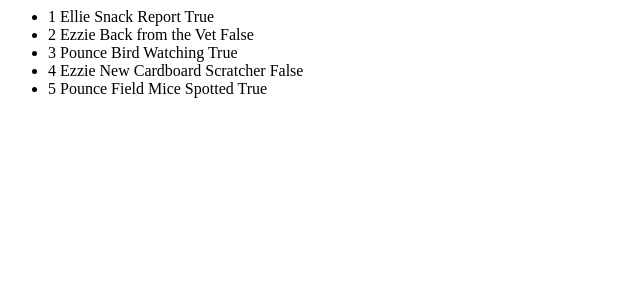
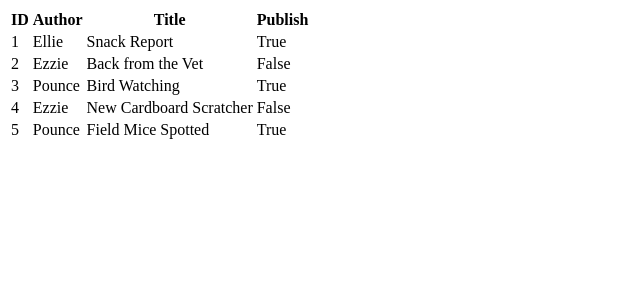
Before and after one commit to timkanke/django-listless, a Django app: template src/listapp/templates/listapp/partials/search-results.html in a window 1280 px wide. Shown: the top 300 px of the page, without its empty margins (0-640 px from the left). Run offline with Django 4.2, Linux system fonts and the light colour scheme; the template is opened without the code that fills it: values that come from a table or form of the project are taken from there, others are empty; data comes from the database, SQL or seed files in the repository; some libraries are stand-ins or nearby versions.

Commit message:
Added table

```diff
--- a/src/listapp/templates/listapp/partials/search-results.html
+++ b/src/listapp/templates/listapp/partials/search-results.html
@@ -1,13 +1,26 @@
 {% if results %}
+{% csrf_token %}
+<table class="table">
+    <thead>
+        <tr>
+            <th scope="col">ID</th>
+            <th scope="col">Author</th>
+            <th scope="col">Title</th>
+            <th scope="col">Publish</th>
+        </tr>
+    </thead>
+    <tbody>
+        {% for item in results %}
+        <tr>
+            <td>{{ item.id }}</td>
+            <td>{{ item.author }}</td>
+            <td>{{ item.title }}</td>
+            <td>{{ item.publish }}</td>
+        </tr>
+        {% endfor %}
+    </tbody>
+</table>
 
-{% csrf_token %}
-<ul class="list-group col-xs-12">
-    {% for item in results %}
-    <li class="list-group-item d-flex justify-content-between align-items-center">
-        {{ item.id }} {{ item.author }} {{ item.title }} {{ item.publish }}
-    </li>
-    {% endfor %}
-</ul>
 {% else %}
 <p>No search results</p>
 {% endif %}
```
